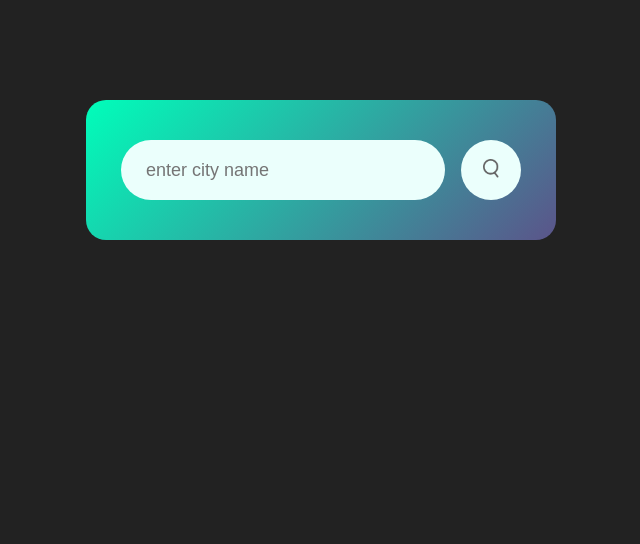
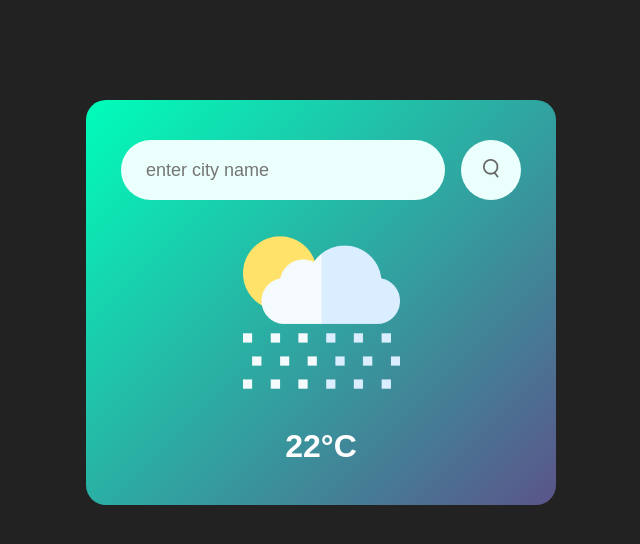
Before and after one commit to hellokristinafaye/weatherApp, a plain HTML site: page index.html in a window 1280 px wide. Shown: the whole page, without its empty margins (319-959 px from the left). Drawn offline with Linux system fonts and the light colour scheme.

Commit message:
googled weather to find a degree sign to copy/paste instead of special characters

```diff
--- a/index.html
+++ b/index.html
@@ -14,7 +14,10 @@
         spellcheck="false">
         <button><img src="images/search.png" alt="" class=""></button>
     </div>
-
+    <div class="weather">
+        <img src="images/rain.png" alt="" class="weather-icon">
+        <h1 class="temp">22°C</h1>
+    </div>
 </div>
 
 <script src="script.js"></script>
```
